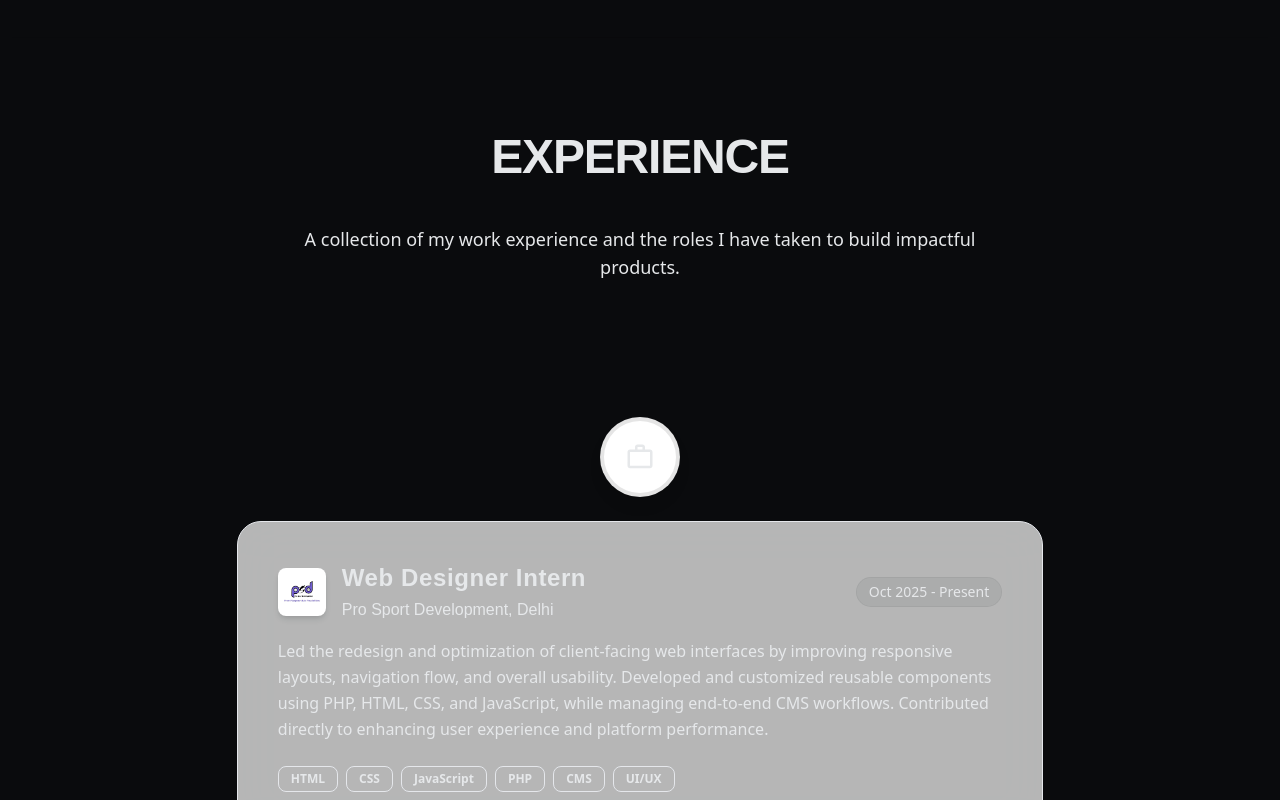
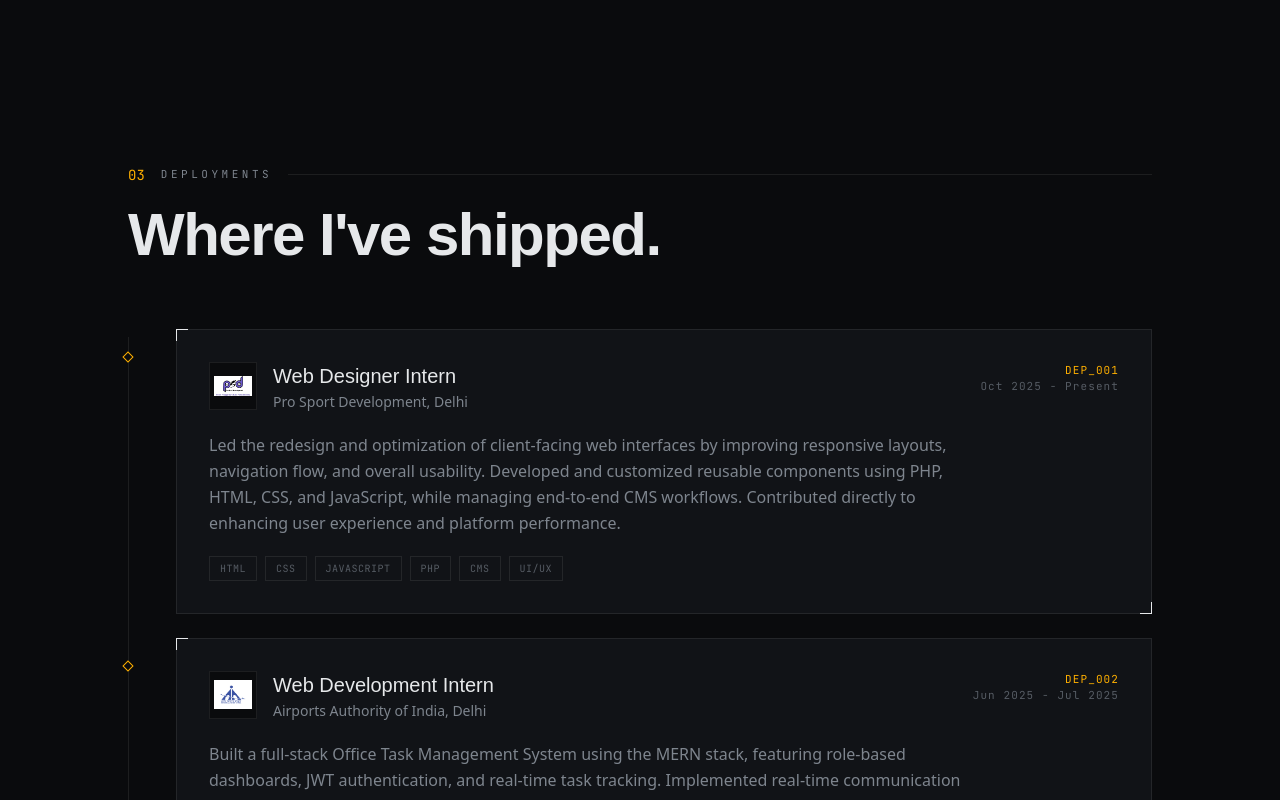
Before and after one commit to Vansh150705/Personal-Portfolio-Vansh, a React (Vite) app: page / in a window 1280 px wide. Shown: the part 2120-2920 px from the top of the page. Built offline with nearby package versions, Linux system fonts and the light colour scheme; a web font is replaced by a local one.

Commit message:
feat(experience): engineering-log timeline with dossier cards and spine markers

```diff
--- a/src/components/Experience/Experience.jsx
+++ b/src/components/Experience/Experience.jsx
@@ -1,85 +1,66 @@
-import { experiences } from "../../constants";
-import { motion } from "framer-motion";
-import { Timeline } from "../Timeline/Timeline";
-import { TimelineItem } from "../Timeline/TimelineItem";
-import { MdWorkOutline } from "react-icons/md";
+import { motion } from 'framer-motion';
+import SectionHeader from '../system/SectionHeader';
+import { experiences } from '../../constants';
 
-// Experience components
+const ease = [0.22, 1, 0.36, 1];
 
-const ExperienceCard = ({ experience }) => (
-  <>
-    <div className="flex flex-col xl:flex-row justify-between items-start xl:items-center mb-4 gap-4">
-      <div className="flex items-center gap-4">
-        {/* Company logo kept within the card for branding */}
-        <div className="w-12 h-12 rounded-lg bg-white p-1 shadow-md flex-shrink-0">
-          <img src={experience.img} alt={experience.company} className="w-full h-full object-contain rounded-md" />
+const Experience = () => {
+  return (
+    <section id="deployments" className="relative z-10 px-[7vw] py-24 lg:px-[10vw] lg:py-32">
+      <SectionHeader index="03" label="DEPLOYMENTS" title="Where I've shipped." />
+
+      <div className="relative">
+        {/* spine */}
+        <div className="absolute bottom-0 left-0 top-2 hidden w-px bg-hairline md:block" />
+
+        <div className="space-y-6">
+          {experiences.map((exp, i) => (
+            <motion.article
+              key={exp.id}
+              initial={{ opacity: 0, y: 28 }}
+              whileInView={{ opacity: 1, y: 0 }}
+              viewport={{ once: true, margin: '-70px' }}
+              transition={{ duration: 0.6, ease, delay: i * 0.06 }}
+              className="group relative md:pl-12"
+            >
+              {/* node marker */}
+              <div className="absolute left-[-4px] top-6 hidden h-2 w-2 rotate-45 border border-signal bg-void transition-colors duration-300 group-hover:bg-signal md:block" />
+
+              <div className="blueprint-frame border border-hairline bg-panel p-6 transition-colors duration-300 hover:border-signal/30 sm:p-8">
+                <div className="flex flex-col gap-5 sm:flex-row sm:items-start sm:justify-between">
+                  <div className="flex items-start gap-4">
+                    <div className="flex h-12 w-12 shrink-0 items-center justify-center overflow-hidden border border-hairline bg-void">
+                      <img src={exp.img} alt={exp.company} className="h-full w-full object-contain p-1" />
                     </div>
                     <div>
-          <h3 className="text-xl sm:text-2xl font-semibold text-text-primary tracking-wide">
-            {experience.role}
-          </h3>
-          <h4 className="text-primary font-medium mt-1 mb-2 xl:mb-0">
-            {experience.company}
-          </h4>
+                      <h3 className="font-display text-xl font-medium text-text">{exp.role}</h3>
+                      <p className="mt-0.5 text-sm text-muted">{exp.company}</p>
                     </div>
                   </div>
-      <div className="bg-black/5 border border-black/5 text-text-secondary px-3 py-1 rounded-full whitespace-nowrap hidden xl:block">
-        <p className="text-xs sm:text-sm font-medium">{experience.date}</p>
+                  <div className="shrink-0 font-mono text-[11px] tracking-widest text-muted-2 sm:text-right">
+                    <span className="text-signal">DEP_{String(i + 1).padStart(3, '0')}</span>
+                    <br className="hidden sm:block" />
+                    <span className="ml-3 sm:ml-0">{exp.date}</span>
                   </div>
                 </div>
 
-    <div className="bg-black/5 border border-black/5 text-text-secondary px-3 py-1 rounded-full whitespace-nowrap inline-block xl:hidden mb-4">
-      <p className="text-xs font-medium">{experience.date}</p>
+                <p className="mt-5 max-w-3xl leading-relaxed text-muted">{exp.desc}</p>
+
+                <div className="mt-5 flex flex-wrap gap-2">
+                  {exp.skills.map((s) => (
+                    <span
+                      key={s}
+                      className="border border-hairline px-2.5 py-1 font-mono text-[10px] uppercase tracking-wider text-muted-2"
+                    >
+                      {s}
+                    </span>
+                  ))}
                 </div>
-
-    <p className="text-text-secondary leading-relaxed">{experience.desc}</p>
-
-    <div className="mt-6">
-      <ul className="flex flex-wrap gap-2 mt-2">
-        {experience.skills.map((skill, idx) => (
-          <li
-            key={idx}
-            className="bg-primary/10 text-primary border border-primary/20 px-3 py-1 text-xs font-semibold rounded-lg"
-          >
-            {skill}
-          </li>
+              </div>
+            </motion.article>
           ))}
-      </ul>
         </div>
-  </>
-);
-
-const Experience = () => {
-  return (
-    <section id="experience" className="py-24 px-[8vw] md:px-[10vw] lg:px-[16vw] font-sans relative z-10">
-      <div className="absolute inset-x-0 top-0 h-px bg-gradient-to-r from-transparent via-black/10 to-transparent" />
-
-      {/* Section Title */}
-      <motion.div
-        initial={{ opacity: 0, y: 20 }}
-        whileInView={{ opacity: 1, y: 0 }}
-        viewport={{ once: true }}
-        className="text-center mb-20 md:mb-24"
-      >
-        <h2 className="text-3xl sm:text-5xl font-heading font-bold text-text-primary tracking-tight">EXPERIENCE</h2>
-        <div className="w-24 h-1 bg-gradient-to-r from-primary to-secondary mx-auto mt-4 rounded-full"></div>
-        <p className="text-text-secondary mt-6 text-lg max-w-2xl mx-auto">
-          A collection of my work experience and the roles I have taken to build impactful products.
-        </p>
-      </motion.div>
-
-      {/* Experience Timeline */}
-      <Timeline lineColor="from-primary via-secondary to-transparent">
-        {experiences.map((experience) => (
-          <TimelineItem
-            key={experience.id}
-            icon={<MdWorkOutline />}
-            accentColor="primary"
-          >
-            <ExperienceCard experience={experience} />
-          </TimelineItem>
-        ))}
-      </Timeline>
+      </div>
     </section>
   );
 };
```
Lines whose indentation alone changed are shown as unchanged.
